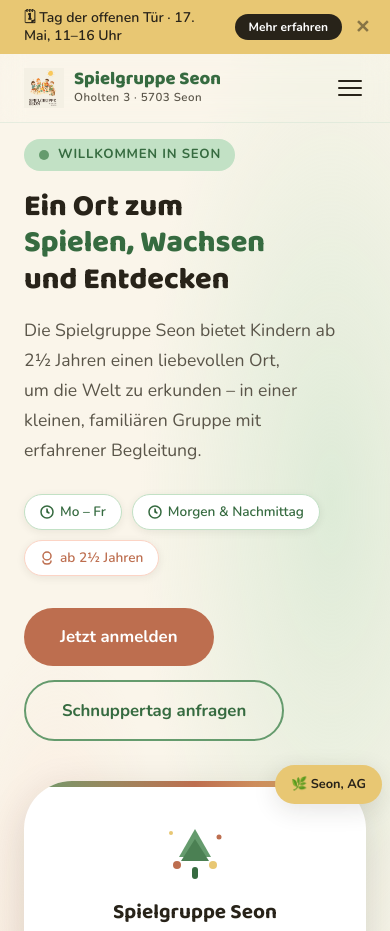
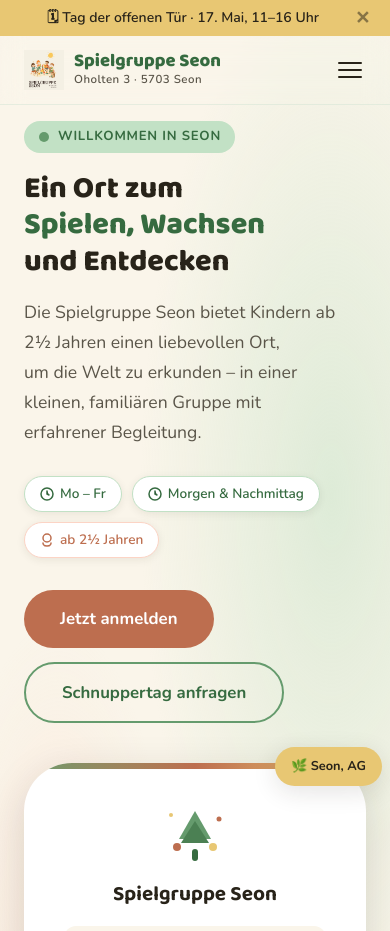
Before and after one commit to aylinirk/spielgruppe-seon, a website: page index.html in a window 390 px wide. Shown: the top 931 px of the page. Drawn offline with nearby package versions, Linux system fonts and the light colour scheme.

Commit message:
Banner mobile: hide button on small screens, make text clickable instead

```diff
--- a/index.html
+++ b/index.html
@@ -143,8 +143,8 @@
 
 <!-- ═══ TOP BANNER (loaded from _data/banner.json) ══════════ -->
 <div id="top-banner" class="hidden fixed top-0 left-0 right-0 z-[102] bg-honey text-ink text-sm font-semibold flex items-center justify-center gap-3 pl-6 pr-12 py-[9px]" style="line-height:1.3;">
-  <span id="banner-text"></span>
-  <a id="banner-btn" href="#" class="bg-ink text-white rounded-full px-[14px] py-[5px] text-xs font-bold whitespace-nowrap hover:bg-[var(--sage-dark)] transition-colors"></a>
+  <a id="banner-text-link" href="#" class="sm:pointer-events-none sm:no-underline hover:underline"><span id="banner-text"></span></a>
+  <a id="banner-btn" href="#" class="hidden sm:inline-block bg-ink text-white rounded-full px-[14px] py-[5px] text-xs font-bold whitespace-nowrap hover:bg-[var(--sage-dark)] transition-colors"></a>
   <button id="banner-close" class="absolute right-4 top-1/2 -translate-y-1/2 bg-transparent border-none text-ink opacity-50 hover:opacity-100 text-lg leading-none p-1" aria-label="Banner schliessen">✕</button>
 </div>
 
--- a/js/site.js
+++ b/js/site.js
@@ -60,6 +60,9 @@ async function loadBanner() {
     const btn = $('#banner-btn');
     btn.textContent = data.buttonText;
     btn.href = data.buttonUrl;
+    // On mobile, text-link acts as the button
+    const textLink = $('#banner-text-link');
+    if (textLink) textLink.href = data.buttonUrl;
     banner.classList.remove('hidden');
     banner.style.display = 'flex';
 
```
